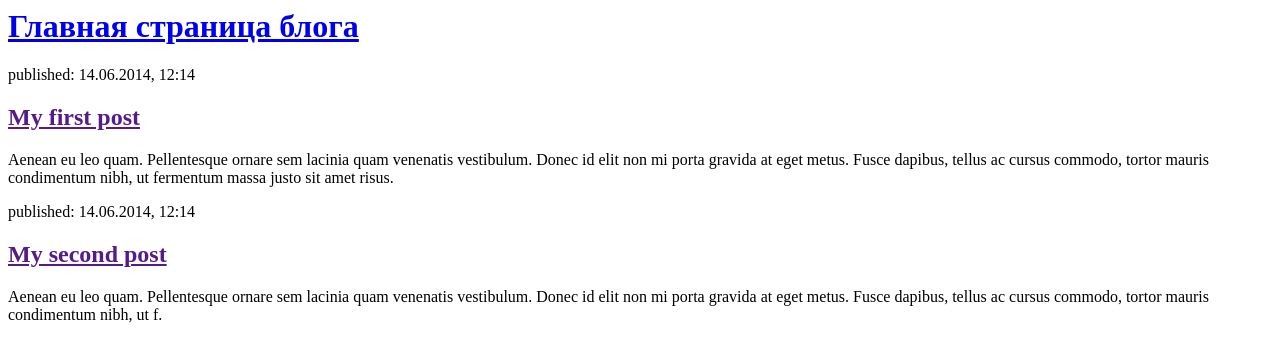
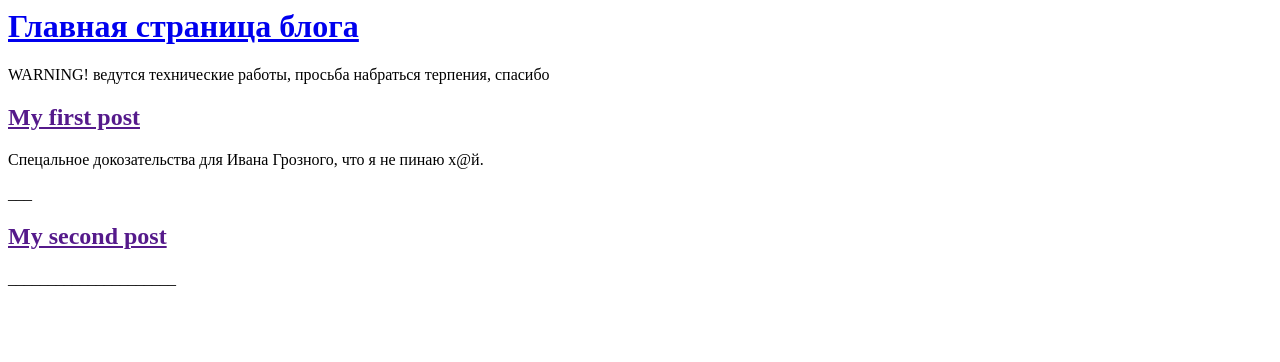
Before and after one commit to batmaann/my-first-blog, a Django app: page / in a window 1280 px wide. Shown: the top 362 px of the page. Run offline with Django 3.2, Linux system fonts and the light colour scheme.

Commit message:
Проведение технических работ на главной странице.

```diff
--- a/blog/templates/blog/post_list.html
+++ b/blog/templates/blog/post_list.html
@@ -8,15 +8,15 @@
         </div>
 
         <div>
-            <p>published: 14.06.2014, 12:14</p>
+            <p>WARNING! ведутся технические работы, просьба набраться терпения, спасибо</p>
             <h2><a href="">My first post</a></h2>
-            <p>Aenean eu leo quam. Pellentesque ornare sem lacinia quam venenatis vestibulum. Donec id elit non mi porta gravida at eget metus. Fusce dapibus, tellus ac cursus commodo, tortor mauris condimentum nibh, ut fermentum massa justo sit amet risus.</p>
+            <p>Спецальное докозательства для Ивана Грозного, что я не пинаю х@й.</p>
         </div>
 
         <div>
-            <p>published: 14.06.2014, 12:14</p>
+            <p>___</p>
             <h2><a href="">My second post</a></h2>
-            <p>Aenean eu leo quam. Pellentesque ornare sem lacinia quam venenatis vestibulum. Donec id elit non mi porta gravida at eget metus. Fusce dapibus, tellus ac cursus commodo, tortor mauris condimentum nibh, ut f.</p>
+            <p>_____________________</p>
         </div>
     </body>
 </html>
```
